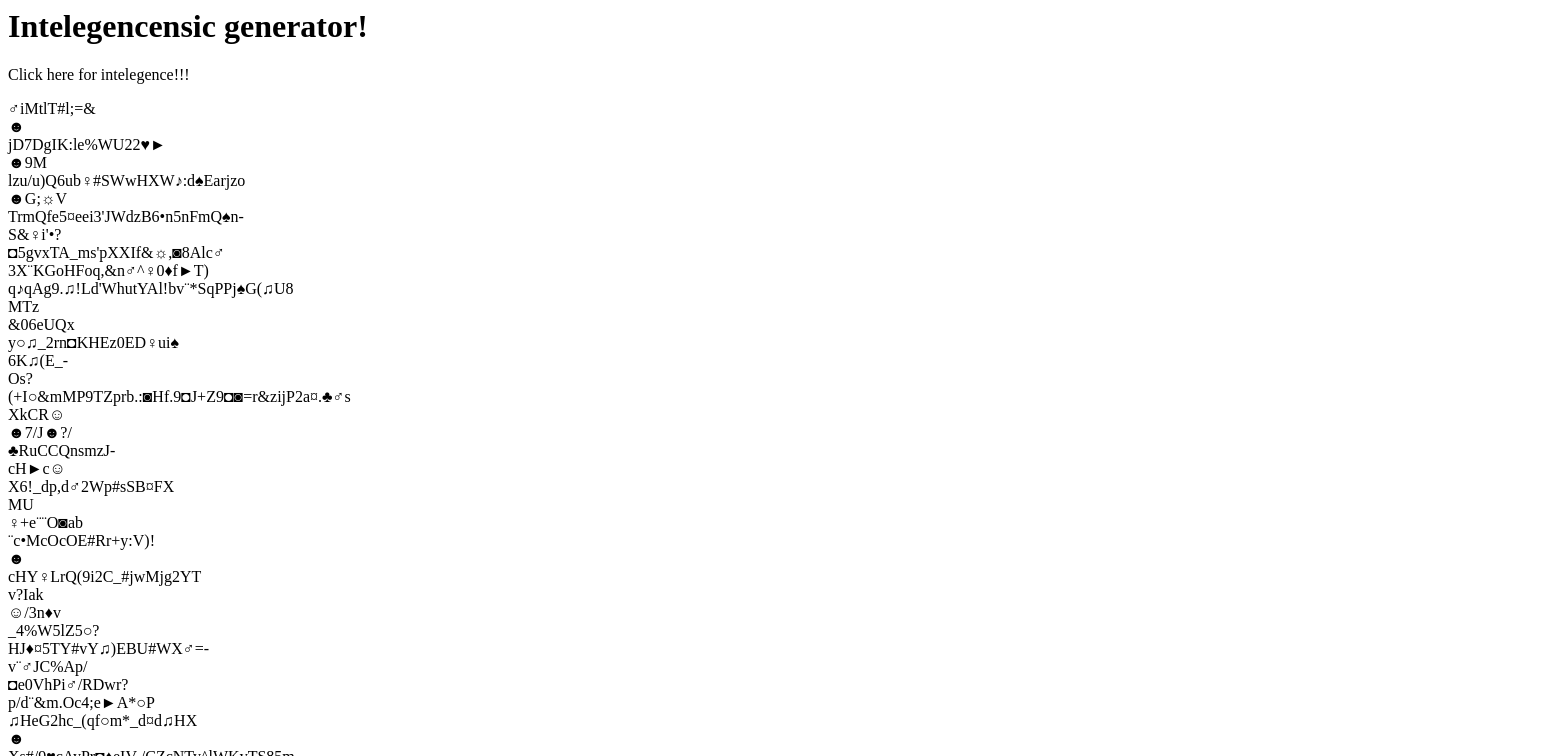
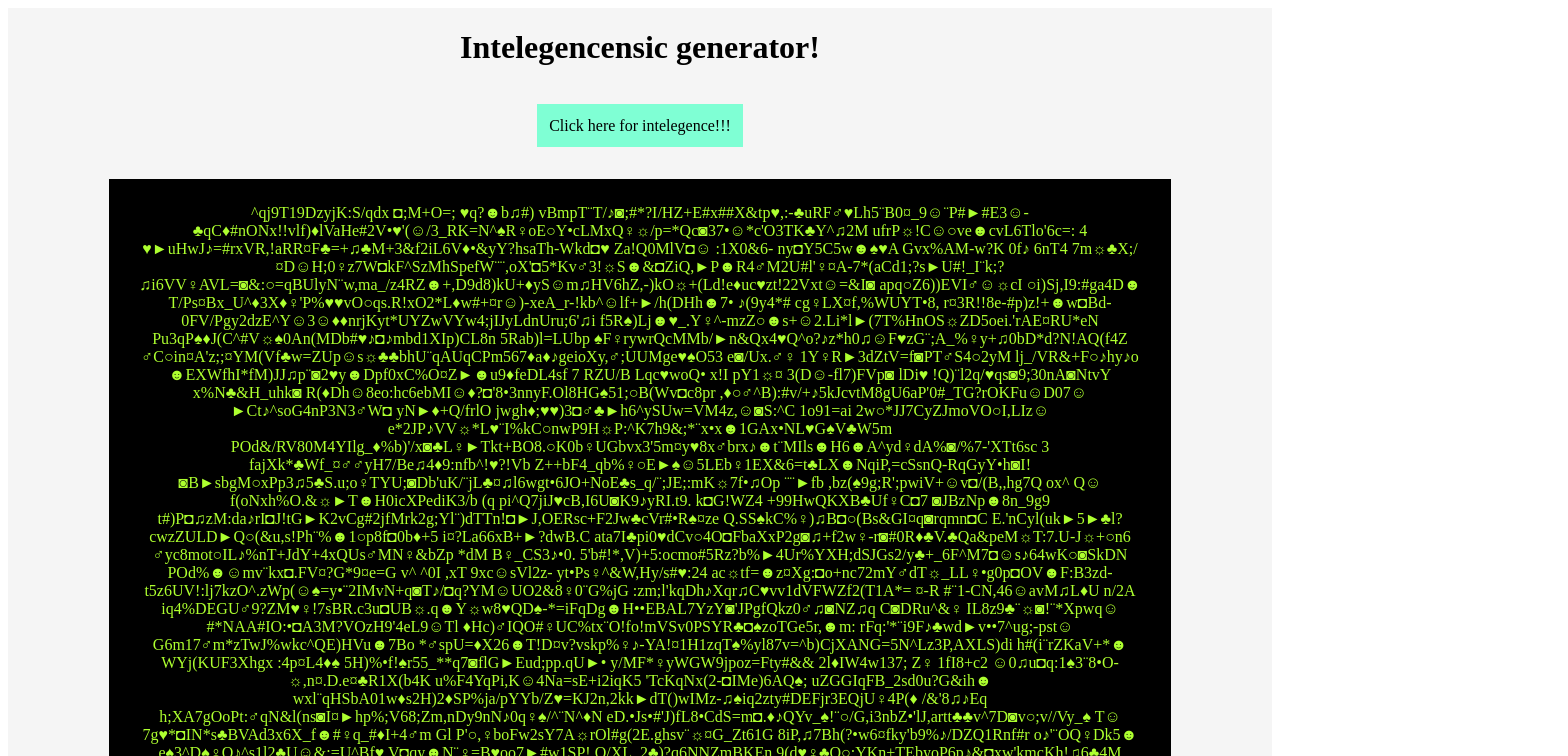
Before and after one commit to Pontifex-Programmerer/juni-2025-demo, a plain HTML site: page html/daniel.html in a window 1280 px wide. Both pictures are taken after a click on the element "Click here for intelegence!!!". Shown: the top 756 px of the page, 1568 px wide, since content can reach past the window. Drawn offline with Linux system fonts and the light colour scheme.

Commit message:
Removing ways to nitpick this yoU STUPID MEANIE

```diff
--- a/css/daniel.css
+++ b/css/daniel.css
@@ -1,4 +1,21 @@
 #count
 {
-    width: 5vw;
+    width: 80%;
+    text-align: center;
+    background-color: black;
+    color: greenyellow;
+    padding: 2%;
 }
+.center
+{
+    display: flex;
+    justify-content: center;
+    align-items: center;
+    background-color: whitesmoke;
+    flex-direction: column;
+}
+#button
+{
+    padding: 1%;
+    background-color: aquamarine;
+}
--- a/html/daniel.html
+++ b/html/daniel.html
@@ -1,13 +1,15 @@
 <head>
     <link rel="stylesheet" href="../css/daniel.css">
-    <script src="../js/daniel.js"></script>
+    <script src="../js/daniel.js" defer></script>
 </head>
 
 
 <body>
-    <h1>
-        Intelegencensic generator!
-    </h1>
-    <p onclick="start(true)">Click here for intelegence!!!</p>
-    <p id="count"></p>
+    <div class="center">
+        <h1>
+            Intelegencensic generator!
+        </h1>
+        <p id="button" onclick="start(true)">Click here for intelegence!!!</p>
+        <p id="count"></p>
+    </div>
 </body>
--- a/js/daniel.js
+++ b/js/daniel.js
@@ -7,7 +7,7 @@ const navn = "Daniel"
     {
         if (clicked == false | hasclicked == false)
         {
-            const maxcount = 5
+            const maxcount = 100
             const randomTimes = Math.floor(Math.random() * maxcount) + 1
             for (var i = 0; i < randomTimes; i++)
             {
```
